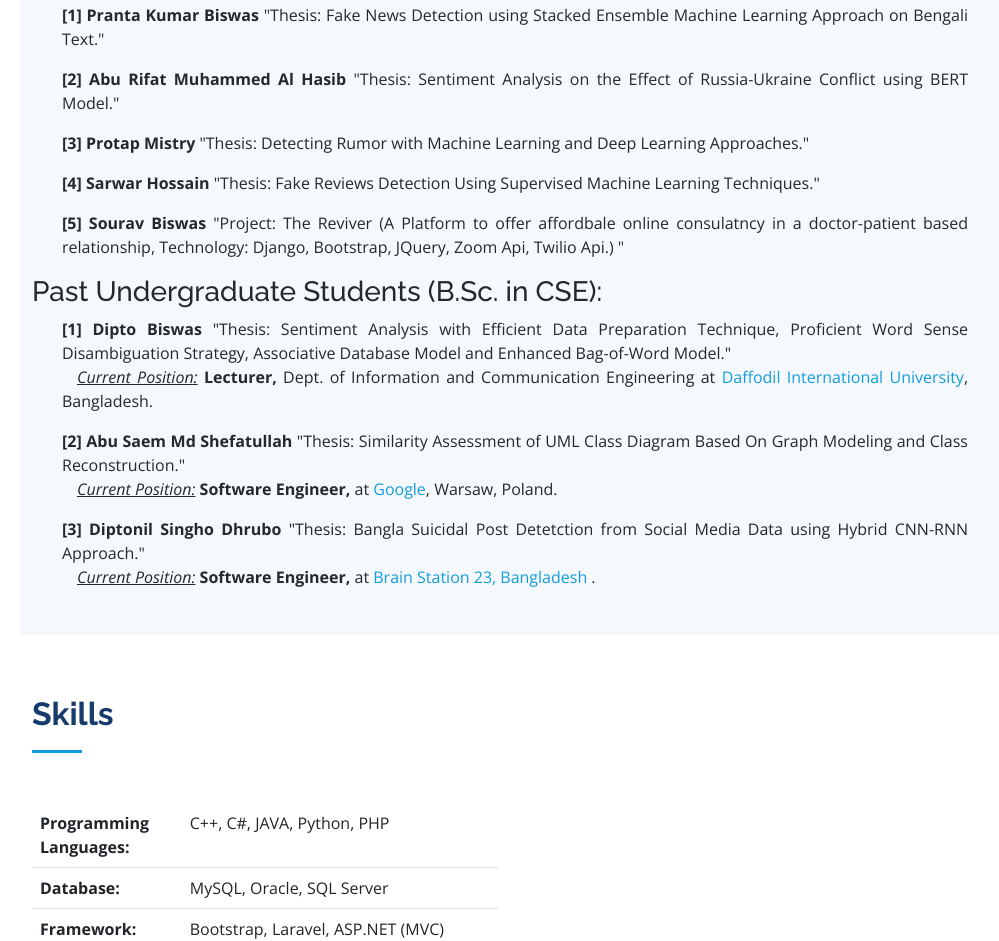
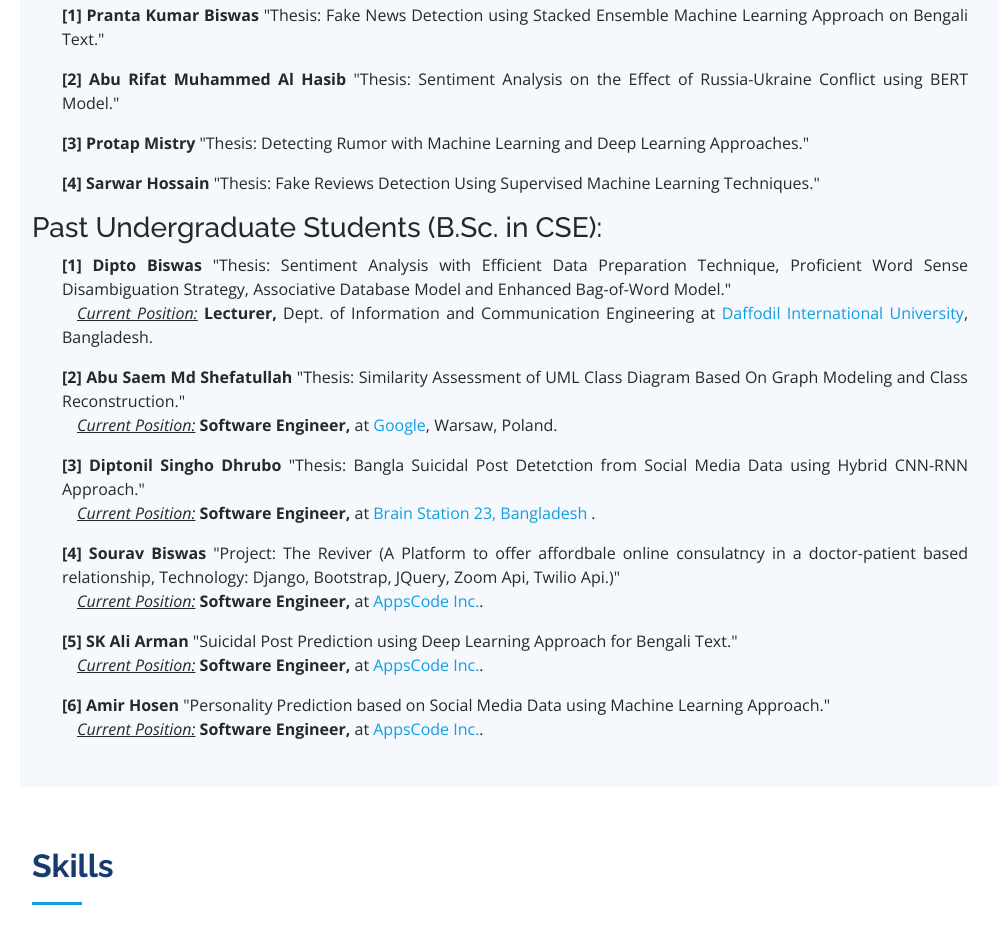
Before and after one commit to samsuddoha/samsuddoha.github.io, a plain HTML site: page index.html in a window 1280 px wide. Shown: the part 6334-7275 px from the top of the page, without its empty margins (280-1279 px from the left). Drawn offline with nearby package versions, Linux system fonts and the light colour scheme.

Commit message:
Inforrmation Update
Update

```diff
--- a/index.html
+++ b/index.html
@@ -325,8 +325,8 @@
           </div>
         </div>
         <h3> Conference Papers </h3>
-          <p style="margin-left: 30px; margin-right:20px; text-align: justify;"> <strong>[1] </strong> Dipto Biswas, <strong>Md Samsuddoha</strong>, Md Erfan, and Rahat Hossain Faisal, "Autism Spectrum Disorder Detecting Mechanism on Social Communication Skills Using Machine Learning Approaches", <i> in Proceedings of IntelliSys 2023, Springer Series (Lecture Notes in Networks and Systems) </i> [Accepted]. </p>
-          <p style="margin-left: 30px; margin-right:20px; text-align: justify;"> <strong>[2] </strong><strong>Md Samsuddoha</strong>, Dipto Biswas, Md Erfan "User Similarity Computation Strategy for Collaborative Filtering Using Word Sense Disambiguation Technique", <i>Proceedings of International Conference on Fourth Industrial Revolution and Beyond, 2022. Springer Book Series, 2022. </i></p>
+          <p style="margin-left: 30px; margin-right:20px; text-align: justify;"> <strong>[1] </strong> Dipto Biswas, <strong>Md Samsuddoha</strong>, Md Erfan, and Rahat Hossain Faisal, "Autism Spectrum Disorder Detecting Mechanism on Social Communication Skills Using Machine Learning Approaches", <i> in Proceedings of IntelliSys 2023, Springer Series (Lecture Notes in Networks and Systems) </i> [In Press]. </p>
+          <p style="margin-left: 30px; margin-right:20px; text-align: justify;"> <strong>[2] </strong><strong>Md Samsuddoha</strong>, Dipto Biswas, Md Erfan "User Similarity Computation Strategy for Collaborative Filtering Using Word Sense Disambiguation Technique", <i>Proceedings of International Conference on Fourth Industrial Revolution and Beyond, 2022. Springer Book Series, 2023. </i> <a href="https://link.springer.com/chapter/10.1007/978-981-19-8032-9_7">[LINK]</a></p>
             <p style="margin-left: 30px; margin-right:20px; text-align: justify;"> <strong>[3] </strong> Dipto Biswas, <strong>Md Samsuddoha</strong>,Partha Chakrabarty "An Efficient Data Preparation Strategy for Sentiment Analysis with Associative Database", <i>Machine Intelligence and Data Science Applications, pp.11-23, Springer Nature, 2022. </i> <a href="https://link.springer.com/chapter/10.1007/978-981-19-2347-0_2">[LINK]</a></p>
             <p style="margin-left: 30px; margin-right:20px; text-align: justify;"> <strong>[4] </strong> J Akhter, MM Ahmed, and <strong>Md Samsuddoha</strong> "Online Clustering Technique with Adaptable Threshold and Radius for Evolving Data Stream", <i>2021 International Conference on Automation, Control and Mechatronics for Industry 4.0 (ACMI), IEEE.2021. </i> <a href="https://ieeexplore.ieee.org/abstract/document/9528140">[LINK]</a></p>
             <p style="margin-left: 30px; margin-right:20px; text-align: justify;"> <strong>[5] </strong> Hridoy Roy, Md Shafiuzzaman, and <strong>Md Samsuddoha</strong> "SRCS: A New Proposed Counting Sort Algorithm based on Square Root Method", <i>22nd International Conference on Computer and Information Technology (ICCIT) (pp. 1-6). IEEE.2020. </i> <a href="https://ieeexplore.ieee.org/document/9038601">[LINK]</a></p>
@@ -363,7 +363,6 @@
             <p> <strong> [2] Abu Rifat Muhammed Al Hasib </strong> "Thesis: Sentiment Analysis on the Effect of Russia-Ukraine Conflict using BERT Model."</p>
             <p> <strong> [3] Protap Mistry </strong> "Thesis: Detecting Rumor with Machine Learning and Deep Learning Approaches."</p>
             <p> <strong> [4]  Sarwar Hossain</strong> "Thesis: Fake Reviews Detection Using Supervised Machine Learning Techniques."</p>
-            <p> <strong> [5]  Sourav Biswas</strong> "Project: The Reviver (A Platform to offer affordbale online consulatncy in a doctor-patient based relationship, Technology: Django, Bootstrap, JQuery, Zoom Api, Twilio Api.) "</p>
           </div>
           <h3> Past Undergraduate Students (B.Sc. in CSE):</h3>
         <div style="margin: 0 20px 0 30px; text-align: justify;">
@@ -374,6 +373,15 @@
             </p>
             <p> <strong> [3] Diptonil Singho Dhrubo </strong> "Thesis: Bangla Suicidal Post Detetction from Social Media Data using Hybrid CNN-RNN Approach."<br>
               <span style="margin-left: 15px;"> <i> <u>Current Position:</u></i> <Strong>Software Engineer, </Strong> at <a href="https://brainstation-23.com/" target="_blank"> Brain Station 23, Bangladesh </a>. </span>
+            </p>
+            <p> <strong> [4] Sourav Biswas </strong> "Project: The Reviver (A Platform to offer affordbale online consulatncy in a doctor-patient based relationship, Technology: Django, Bootstrap, JQuery, Zoom Api, Twilio Api.)"<br>
+              <span style="margin-left: 15px;"> <i> <u>Current Position:</u></i> <Strong>Software Engineer, </Strong> at <a href="https://appscode.com/" target="_blank"> AppsCode Inc.</a>. </span>
+            </p>
+            <p> <strong> [5] SK Ali Arman </strong> "Suicidal Post Prediction using Deep Learning Approach for Bengali Text."<br>
+              <span style="margin-left: 15px;"> <i> <u>Current Position:</u></i> <Strong>Software Engineer, </Strong> at <a href="https://appscode.com/" target="_blank"> AppsCode Inc.</a>. </span>
+            </p>
+            <p> <strong> [6] Amir Hosen </strong>"Personality Prediction based on Social Media Data using Machine Learning Approach."<br>
+              <span style="margin-left: 15px;"> <i> <u>Current Position:</u></i> <Strong>Software Engineer, </Strong> at <a href="https://appscode.com/" target="_blank"> AppsCode Inc.</a>. </span>
             </p>
             </div>
       </div>
```
